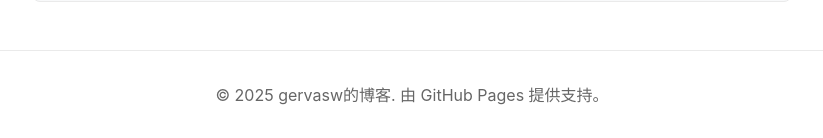
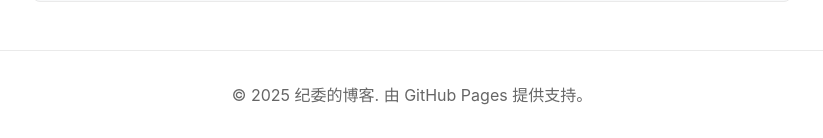
Before and after one commit to GervasW/GervasW.github.io, a Jekyll site: the page built from blog/index.md, in a window 1280 px wide and 900 px high, scrolled down 862 px. Shown: the part 759-897 px from the top of the window, without its empty margins (228-1051 px from the left). Built offline with Jekyll 4.4.1, drawn with Linux system fonts in a browser that asks for light colours.

Commit message:
更新 _config.yml

```diff
--- a/blog/_config.yml
+++ b/blog/_config.yml
@@ -1,8 +1,8 @@
 # 站点基本信息
-title: "gervasw的博客"
+title: "纪委的博客"
 description: "记录思考、学习与成长"
 baseurl: "/blog"
-url: "https://gervasw.github.io"
+url: "http://gervas.wang"
 
 # 构建设置
 markdown: kramdown
@@ -10,7 +10,7 @@
 
 # 作者信息
 author:
-  name: "gervasw"
+  name: "纪委"
   bio: "欢迎来到我的数字花园，这里记录我的学习和思考"
 
 # 插件
```
